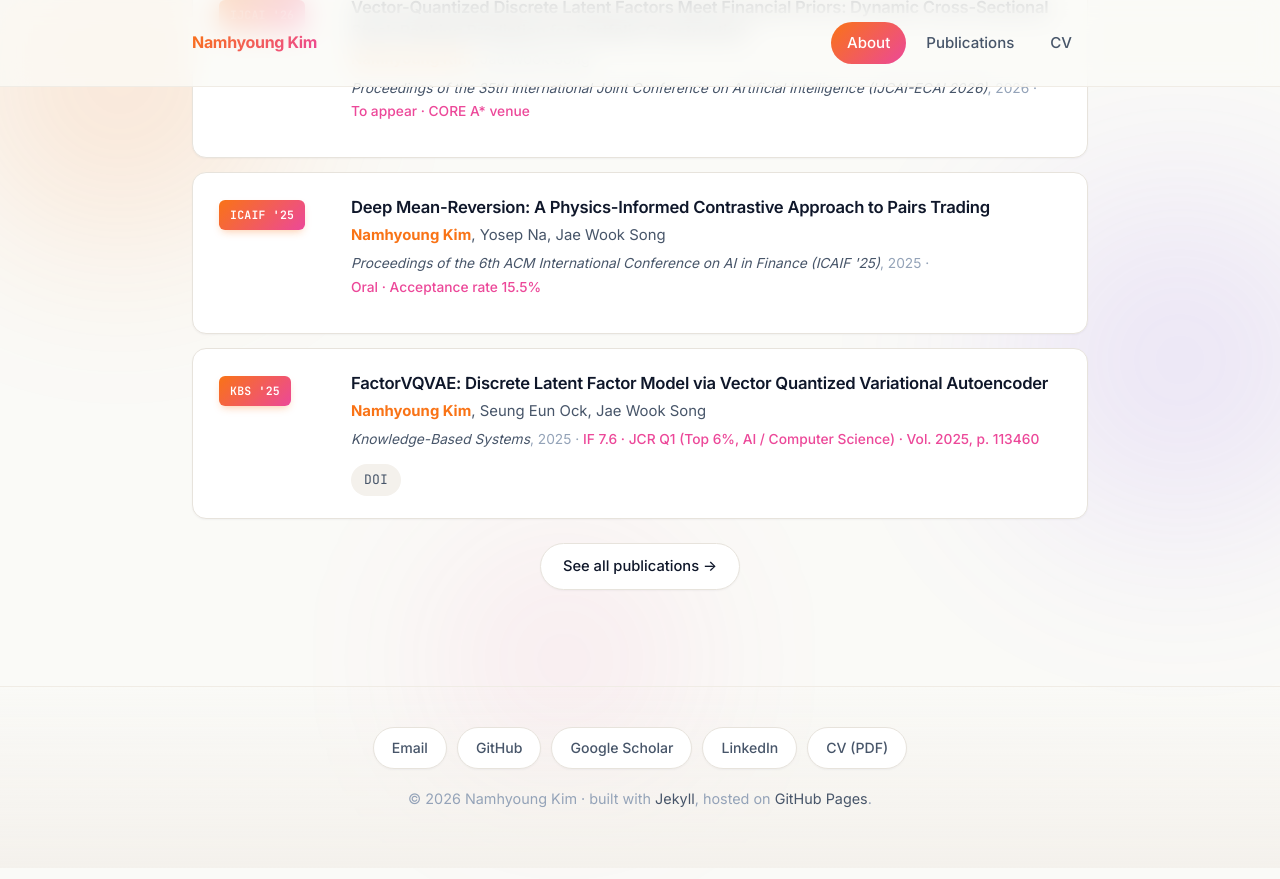
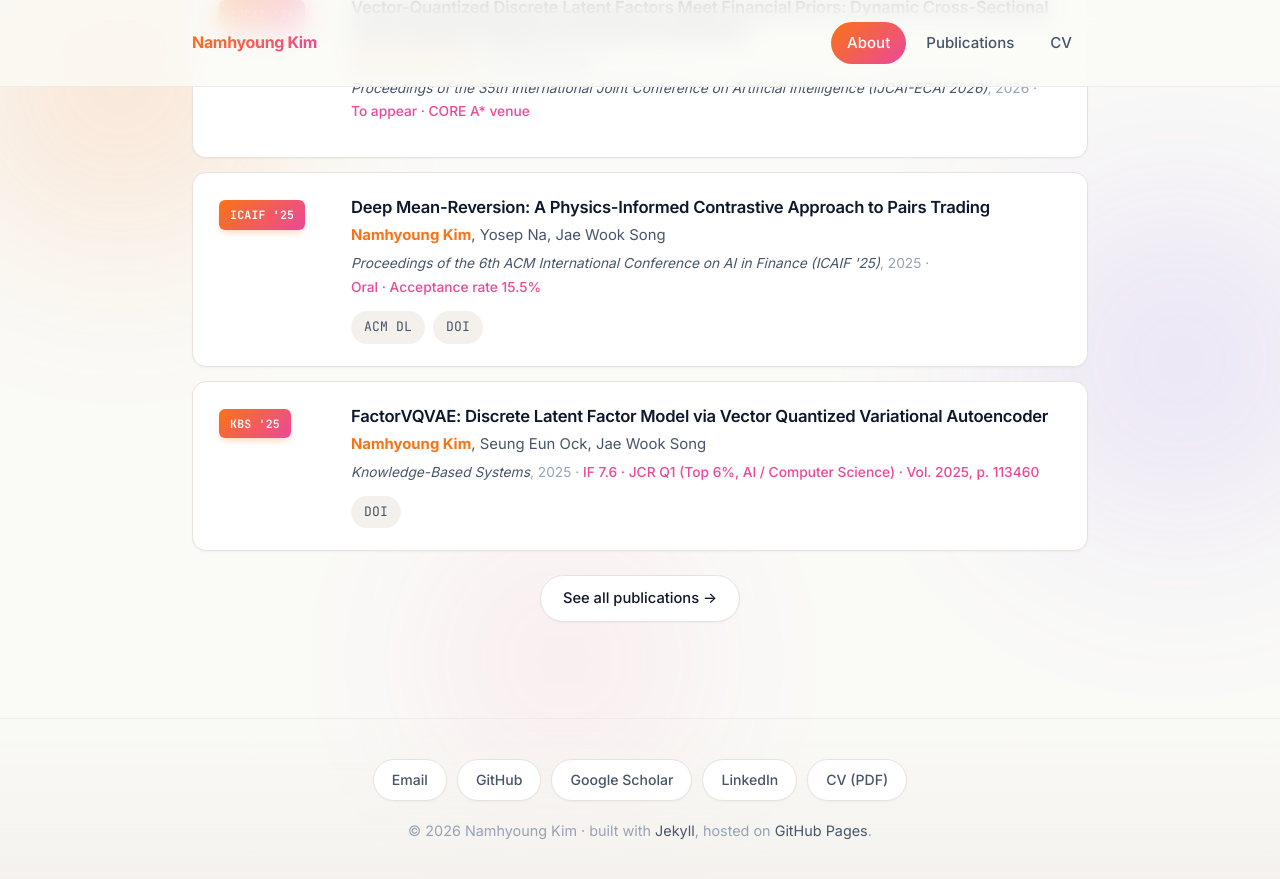
Before and after one commit to x7jeon8gi/x7jeon8gi.github.io, a Jekyll site: the page built from index.html, in a window 1280 px wide and 900 px high, scrolled down 2008 px. Shown: the top 879 px of the window. Built offline with Jekyll 4.4.1, drawn with Linux system fonts in a browser that asks for light colours.

```diff
--- a/_data/publications.yml
+++ b/_data/publications.yml
@@ -36,8 +36,10 @@ international:
     year:        2025
     note:        "Oral · Acceptance rate 15.5%"
     selected:    true
-    url:         ""
-    links:       []
+    url:         "https://dl.acm.org/doi/abs/10.1145/3768292.3770406"
+    links:
+      - { label: "ACM DL", url: "https://dl.acm.org/doi/abs/10.1145/3768292.3770406" }
+      - { label: "DOI",    url: "https://doi.org/10.1145/3768292.3770406" }
 
   - id:          kbs25-factorvqvae
     title:       "FactorVQVAE: Discrete Latent Factor Model via Vector Quantized Variational Autoencoder"
```
